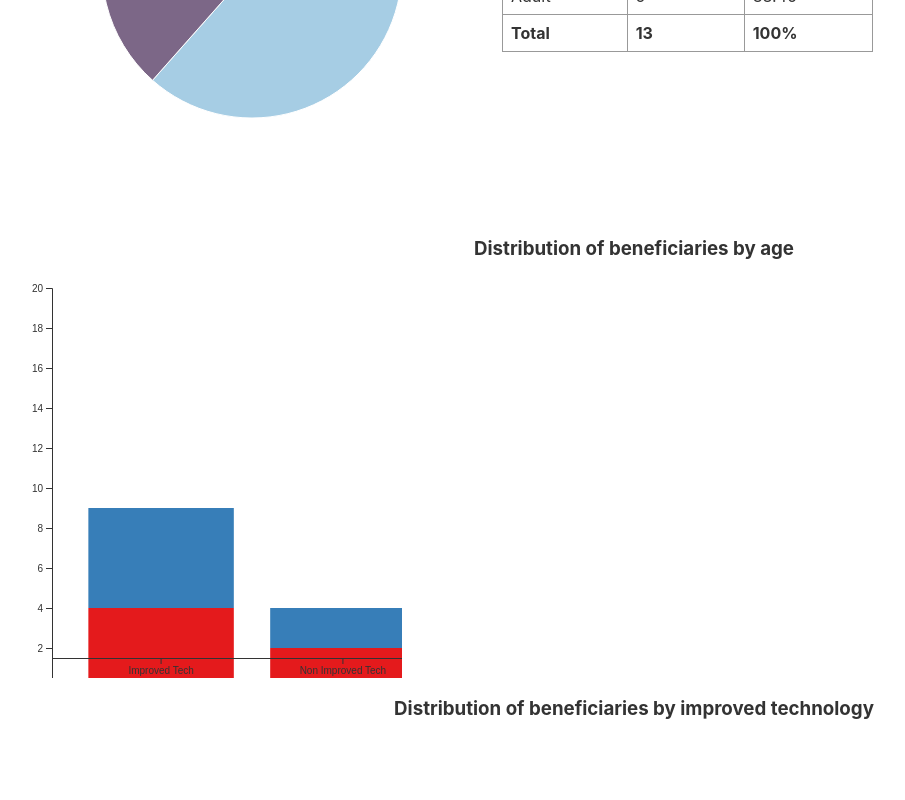
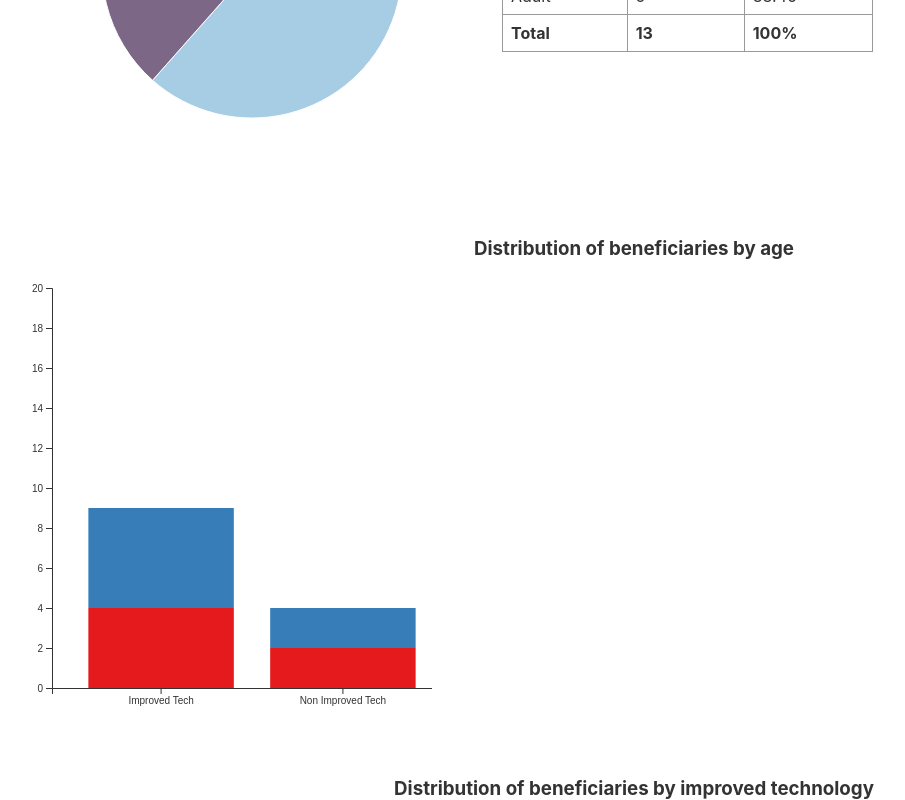
Before and after one commit to kanmii/appeals-project, a Svelte app: page / in a window 1280 px wide. Shown: the part 1162-1962 px from the top of the page, without its empty margins (6-911 px from the left). Before the commit the page ends 1882 px from the top, so only its background shows below. Built offline with nearby package versions, Linux system fonts and the light colour scheme.

Commit message:
Drawing bar - wip.

```diff
--- a/package.json
+++ b/package.json
@@ -28,7 +28,7 @@
     "rollup-plugin-node-resolve": "^5.2.0",
     "rollup-plugin-svelte": "^5.0.3",
     "rollup-plugin-terser": "^5.1.2",
-    "svelte": "^3.0.0",
+    "svelte": "3.15.0",
     "svelte-jester": "^1.0.3"
   },
   "dependencies": {
--- a/src/Appeals/appeals-injectables.js
+++ b/src/Appeals/appeals-injectables.js
@@ -23,18 +23,23 @@ export const GENDER_FEMALE_DATA = "Female";
 export const GENDER_MALE_DATA = "Male";
 
 export async function getCSVData() {
+  try {
     const rawBinaries = await fetch("/lagos-appeals.csv");
     const textData = await rawBinaries.text();
     return csvParse(textData, d => {
       const data = Object.entries(d).reduce((acc, [k, v]) => {
-      acc[headerMapping[k]] = v;
+        const newKey = headerMapping[k];
+        const vLower = v.toLowerCase();
+
+        acc[newKey] = vLower === "yes" ? true : vLower === "no" ? false : v;
+
         return acc;
       }, {});
 
       data.age = +data.age;
-    data.improvedTech = data.improvedTech === "Yes" ? true : false;
-    data.receivedAssets = data.receivedAssets === "Yes" ? true : false;
-    data.receivedTraining = data.receivedTraining === "Yes" ? true : false;
       return data;
     });
+  } catch (e) {
+    return [];
   }
+}
--- a/src/Appeals/appeals-utils.js
+++ b/src/Appeals/appeals-utils.js
@@ -3,9 +3,8 @@ import {
   scaleBand as d3ScaleBand,
   scaleOrdinal as d3ScaleOrdinal
 } from "d3-scale";
-import { arc } from "d3-shape";
+import { arc as d3Arc, stack as d3Stack } from "d3-shape";
 import { axisBottom, axisLeft } from "d3-axis";
-import { stack as d3Stack } from "d3-shape";
 import { GENDER_FEMALE_DATA } from "./appeals-injectables.js";
 
 export const BAR_HEIGHT = 400;
@@ -16,6 +15,9 @@ export const BAR_MARGINS = {
   right: 30,
   bottom: 20
 };
+
+export const BAR_SVG_WIDTH = BAR_WIDTH + BAR_MARGINS.top + BAR_MARGINS.bottom;
+export const BAR_SVG_HEIGHT = BAR_HEIGHT + BAR_MARGINS.left + BAR_MARGINS.right;
 
 export const FEMALE_LABEL = "Female";
 export const MALE_LABEL = "Male";
@@ -41,15 +43,15 @@ export function getBarD3Helpers() {
     .range([0, BAR_WIDTH])
     .padding(0.2);
 
-  const colorScale = d3ScaleOrdinal()
+  const ordinalColorScale = d3ScaleOrdinal()
     .domain([FEMALE_LABEL, MALE_LABEL])
     .range(["#e41a1c", "#377eb8", "#4daf4a"]);
 
   const xAxis = axisBottom(barXScale);
   const yAxis = axisLeft(barYScale);
-  const arcGenerator = arc();
+  const arcGenerator = d3Arc();
 
-  const colorSchema = d3ScaleLinear().range([
+  const linearColorScale = d3ScaleLinear().range([
     "#98abc5",
     "#8a89a6",
     "#7b6888",
@@ -60,11 +62,11 @@ export function getBarD3Helpers() {
   return {
     barYScale,
     barXScale,
-    colorScale,
+    ordinalColorScale,
     xAxis,
     yAxis,
     arcGenerator,
-    colorSchema
+    linearColorScale
   };
 }
 
@@ -81,7 +83,7 @@ export function computeBars(args) {
     barXScale,
     femaleCount,
     maleCount,
-    colorScale
+    ordinalColorScale
   } = args;
 
   barXScale.domain([IMPROVED_TECH_LABEL, NON_IMPROVED_TECH_LABEL]);
@@ -100,32 +102,41 @@ export function computeBars(args) {
     }
   ];
 
-  const improvedTechBars = d3Stack()
+  const improvedTechBars = [];
+  const bandWidth = barXScale.bandwidth();
+
+  d3Stack()
     .keys([FEMALE_LABEL, MALE_LABEL])(data)
-    .map(d => {
+    .forEach(d => {
       let i = 0;
       const len = d.length;
-      const nextBars = [];
 
       for (; i < len; i++) {
         const nextBar = d[i];
         const y0 = barYScale(nextBar[0]);
         const y1 = barYScale(nextBar[1]);
+        const height = y0 - y1;
+        const x = barXScale(nextBar.data.improvementCategory);
 
-        nextBars.push({
-          x: barXScale(nextBar.data.improvementCategory),
+        const bar = {
+          x,
           y: y1,
-          height: y0 - y1,
-          width: barXScale.bandwidth(),
-          fill: colorScale(d.key)
-        });
+          height,
+          width: bandWidth,
+          fill: ordinalColorScale(d.key)
+        };
+
+        const text = {
+          x,
+          y: y1 - height / 2
+        };
+
+        improvedTechBars.push({ bar, text });
       }
-
-      return nextBars;
     });
 
   return {
-    improvedTechBars: improvedTechBars.flat()
+    improvedTechBars
   };
 }
 
@@ -197,11 +208,13 @@ const totalAngle = Math.PI * 2;
 
 export function computeGenderCategoryArcsAndData({
   arcGenerator,
-  colorSchema,
+  linearColorScale,
   femaleCount,
   maleCount,
   totalBeneficiaries
 }) {
+  linearColorScale.domain([maleCount, femaleCount]);
+
   let startAngle = 0;
   const genderDistributionData = {};
 
@@ -224,7 +237,7 @@ export function computeGenderCategoryArcsAndData({
 
       return {
         d: arcGenerator(arcOption),
-        fill: colorSchema(count),
+        fill: linearColorScale(count),
         label: `${label} (${percent}%)`,
         centroid: arcGenerator.centroid(arcOption)
       };
@@ -237,7 +250,7 @@ export function computeAgeDistributionArcsAndData({
   youthCount,
   adultCount,
   childrenCount,
-  colorSchema,
+  linearColorScale,
   arcGenerator,
   totalBeneficiaries
 }) {
@@ -264,7 +277,7 @@ export function computeAgeDistributionArcsAndData({
 
       return {
         d: arcGenerator(arcOption),
-        fill: colorSchema(count),
+        fill: linearColorScale(count),
         label: `${label} (${percent}%)`,
         centroid: arcGenerator.centroid(arcOption)
       };
--- a/src/Appeals/appeals.svelte
+++ b/src/Appeals/appeals.svelte
@@ -10,8 +10,9 @@
     initialGenderDistributionData,
     initialAgeDistributionData,
     BAR_HEIGHT,
-    BAR_WIDTH,
-    BAR_MARGINS
+    BAR_MARGINS,
+    BAR_SVG_WIDTH,
+    BAR_SVG_HEIGHT
   } from "./appeals-utils";
   import { select as d3Select } from "d3-selection";
 
@@ -33,6 +34,10 @@
   onMount(async () => {
     data = await fetchDataFn();
 
+    if (!data.length) {
+      return;
+    }
+
     const distributions = computeDistributions(data);
     totalBeneficiaries = distributions.totalBeneficiaries;
 
@@ -46,12 +51,11 @@
       childrenCount
     } = distributions;
 
-    const { arcGenerator, colorSchema } = barD3Helpers;
-    colorSchema.domain([maleCount, femaleCount]);
+    const { arcGenerator, linearColorScale } = barD3Helpers;
 
     const genderDistributionComputed = computeGenderCategoryArcsAndData({
       arcGenerator,
-      colorSchema,
+      linearColorScale,
       femaleCount,
       maleCount,
       totalBeneficiaries
@@ -64,7 +68,7 @@
       youthCount,
       adultCount,
       childrenCount,
-      colorSchema,
+      linearColorScale,
       arcGenerator,
       totalBeneficiaries
     });
@@ -301,22 +305,17 @@
   </h3>
 
   <div class="chart-container improved-tech-distribution">
-    <svg width={BAR_WIDTH} height={BAR_HEIGHT}>
+    <svg width={BAR_SVG_WIDTH} height={BAR_SVG_HEIGHT}>
       <g transform={`translate(${BAR_MARGINS.left},${BAR_MARGINS.top})`}>
 
-        {#each improvedTechBars as bar}
-          <rect
-            x={bar.x}
-            y={bar.y}
-            height={bar.height}
-            width={bar.width}
-            fill={bar.fill} />
+        {#each improvedTechBars as { bar }}
+          <rect {...bar} />
         {/each}
 
         <g
           bind:this={improvedTechBarsXAxisContainerDom}
           class="x-axis-container"
-          transform={`translate(0,${BAR_HEIGHT - BAR_MARGINS.top - BAR_MARGINS.bottom})`} />
+          transform={`translate(0,${BAR_HEIGHT})`} />
 
         <g
           bind:this={improvedTechBarsYAxisContainerDom}
```
Also changed, not shown: 2 other files (tests, documents, lock files or other folders). Lines whose indentation alone changed are shown as unchanged.
